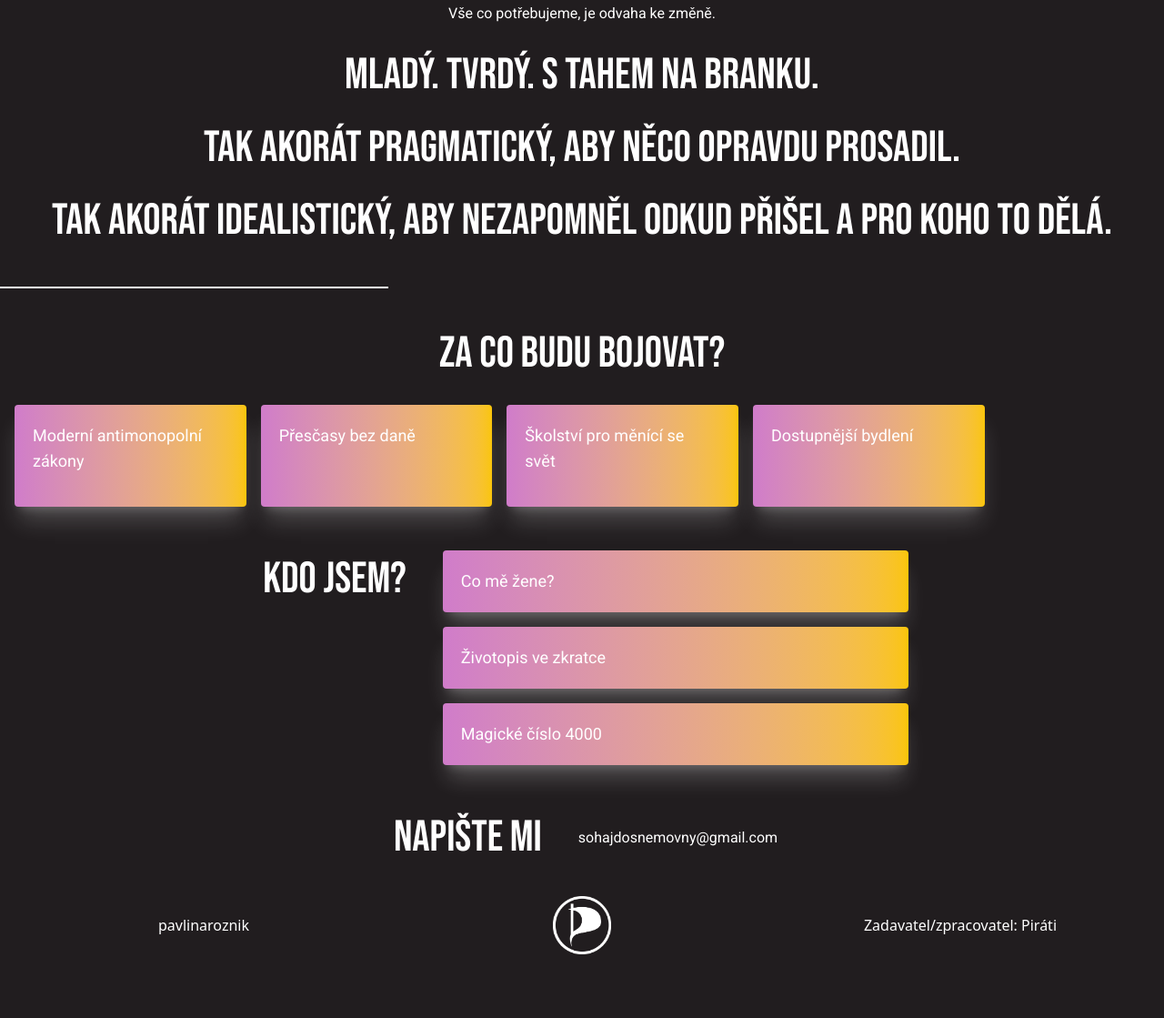
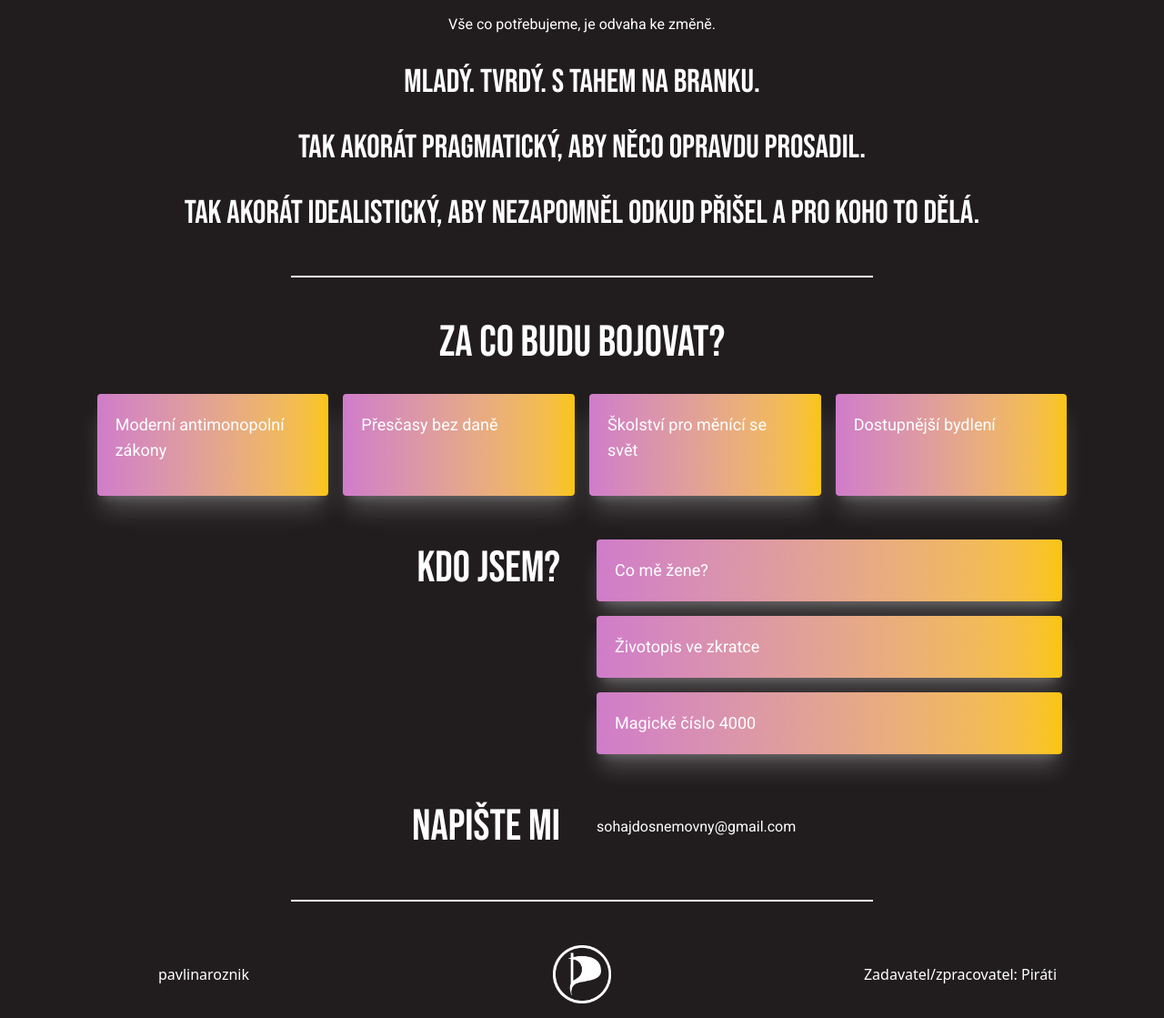
Before and after one commit to pavlinaroznik/jan-marek, a website built with Vite: page index.html in a window 1280 px wide. Shown: the part 1750-2869 px from the top of the page at 91% size. Before the commit the page ends 2815 px from the top, so only its background shows below. Built offline with nearby package versions, Linux system fonts and the light colour scheme.

Commit message:
centered faq and contact

```diff
--- a/index.html
+++ b/index.html
@@ -20,7 +20,7 @@
     <div class="flex justify-center m-4">
       <img class="w-[550px]" src="/letak-final.png" alt="political leaflet of a man standing">
     </div>
-    <h1 class="font-bebas-neue text-center text-6xl m-4">
+    <h1 class="font-bebas-neue text-center text-7xl m-4">
       ODVAHA KE ZMĚNĚ!
     </h1>
     <p class="font-roboto text-center m-4">
@@ -29,20 +29,20 @@
       <p class="font-roboto text-center m-4">
       Vše co potřebujeme, je odvaha ke změně.
     </p>
-    <h2 class="font-bebas-neue text-center text-5xl m-4">
+    <h2 class="font-bebas-neue text-center text-4xl m-4">
       MLADÝ. TVRDÝ. S TAHEM NA BRANKU.
     </h2>
-    <h2 class="font-bebas-neue text-center text-5xl m-4">
+    <h2 class="font-bebas-neue text-center text-4xl m-4">
       TAK AKORÁT PRAGMATICKÝ, ABY NĚCO OPRAVDU PROSADIL.
     </h2>
-    <h2 class="font-bebas-neue text-center text-5xl m-4">
+    <h2 class="font-bebas-neue text-center text-4xl m-4">
       TAK AKORÁT IDEALISTICKÝ, ABY NEZAPOMNĚL ODKUD PŘIŠEL A PRO KOHO TO DĚLÁ.
     </h2>
-    <hr class="flex flex-col my-8 h-0.5 border-t-0 w-1/3 items-center bg-white"/>
+    <hr class="flex flex-col my-8 h-0.5 border-t-0 w-1/2 self-center bg-white"/>
     <h3 class="font-bebas-neue text-center text-5xl m-4">
       ZA CO BUDU BOJOVAT?
     </h3>
-    <div id="tiles" class="grid grid-cols-1 md:grid-cols-4 gap-4 justify-start text-left m-4 lg:max-h-28 lg:max-w-5/6 z-10 font-roboto">
+    <div id="tiles" class="self-center grid grid-cols-1 md:grid-cols-4 gap-4 justify-start text-left m-4 lg:max-h-28 lg:max-w-5/6 z-10 font-roboto">
       <button id="col-1" class="dropdown-header flex flex-col items-start w-full text-left text-lg hover:cursor-pointer object-cover h-min min-h-28 rounded-sm size-full shadow-xl shadow-white/20 pt-5 pl-5 pb-8 pr-10 bg-gradient-to-r from-tertiary to-secondary">
         Moderní antimonopolní zákony
         <div class="dropdown-content overflow-hidden max-h-0 transition-all duration-500 ease-in-out text-base">
@@ -76,11 +76,11 @@
         </div>
       </button>
     </div>
-      <div id="faq" class="grid grid-flow-col auto-cols-2 justify-center items-start w-full my-8 gap-8">
-        <h3 class="font-bebas-neue text-5xl p-2">
+      <div id="faq" class="grid grid-cols-2 items-start w-full gap-8 my-8">
+        <h3 class="font-bebas-neue text-5xl justify-self-end p-2">
           KDO JSEM?
         </h3>
-        <div id="drop-down" class="flex flex-col gap-4 text-left w-full max-w-lg font-roboto">
+        <div id="drop-down" class="flex flex-col gap-4 text-left w-full max-w-lg justify-self-start font-roboto">
           <button class="dropdown-header w-full text-left pt-5 pl-5 pr-10 pb-5 text-lg hover:cursor-pointer dropdown-item rounded-sm shadow-xl shadow-white/20 bg-gradient-to-r from-tertiary to-secondary">
               Co mě žene?
             <div class="dropdown-content overflow-hidden max-h-0 transition-all duration-500 ease-in-out pr-10 text-base">
@@ -143,14 +143,15 @@
           </button>
         </div>
       </div>
-      <div id="contact" class="flex justify-center items-center gap-8 m-4">
-        <h3 class="font-bebas-neue text-5xl p-2">
+      <div id="contact" class="grid grid-cols-2 gap-8 m-4">
+        <h3 class="font-bebas-neue text-5xl p-2 justify-self-end">
           Napište mi
         </h3>
-        <p class="font-roboto text-center">
+        <p class="font-roboto text-center flex items-center justify-self-start">
           sohajdosnemovny@gmail.com
         </p>
       </div>
+      <hr class="flex flex-col my-8 h-0.5 border-t-0 w-1/2 self-center bg-white"/>
   </body>
 
   <footer>
```
